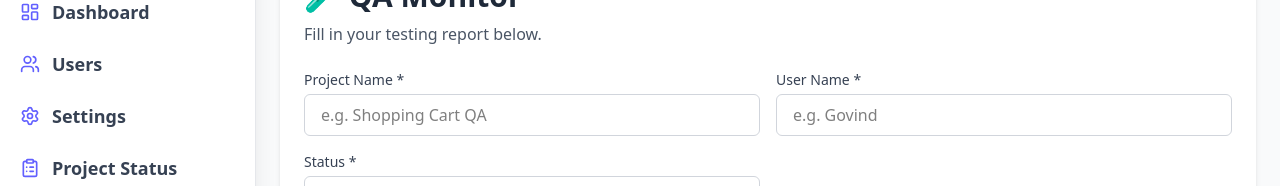
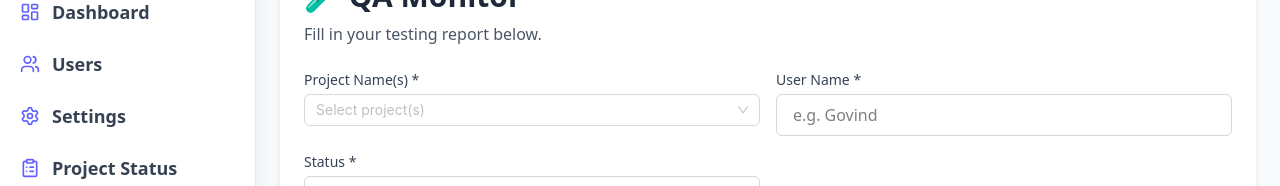
Before and after one commit to govindgb/Qa-Tracker, a Next.js app in the folder qa-tracker/: page /dashboard/check-project-status/add-project in a window 1280 px wide. Shown: the part 134-320 px from the top of the page. Built offline with nearby package versions, Linux system fonts and the light colour scheme.

Commit message:
feat: add ProjectSelector component for multi-project selection

```diff
--- /dev/null
+++ b/qa-tracker/app/components/ui/ProjectSelector.tsx
@@ -0,0 +1,36 @@
+// components/ui/ProjectSelector.tsx
+"use client";
+
+import React from "react";
+import { Select } from "antd";
+import type { SelectProps } from "antd";
+
+const options: SelectProps["options"] = [];
+
+for (let i = 10; i < 36; i++) {
+  options.push({
+    label: i.toString(36) + i,
+    value: i.toString(36) + i,
+  });
+}
+
+interface ProjectSelectorProps {
+  value: string[];
+  onChange: (value: string[]) => void;
+}
+
+const ProjectSelector: React.FC<ProjectSelectorProps> = ({ value, onChange }) => {
+  return (
+    <Select
+      mode="multiple"
+      allowClear
+      style={{ width: "100%" }}
+      placeholder="Select project(s)"
+      value={value}
+      onChange={onChange}
+      options={options}
+    />
+  );
+};
+
+export default ProjectSelector;
--- a/qa-tracker/app/dashboard/check-project-status/add-project/page.tsx
+++ b/qa-tracker/app/dashboard/check-project-status/add-project/page.tsx
@@ -1,9 +1,10 @@
 "use client";
-import React, { useState , useEffect } from "react";
+import React, { useState, useEffect } from "react";
 import { Plus, Trash2 } from "lucide-react";
 import { useReport } from "@/context/ReportContext";
 import { useSearchParams } from "next/navigation";
 import DashboardLayout from "@/app/layouts/DashboardLayout";
+import ProjectSelector from "@/app/components/ui/ProjectSelector";
 
 // Types
 interface Bug {
@@ -14,7 +15,7 @@ interface Bug {
 }
 
 interface FormData {
-  projectName: string;
+  projectNames: string[];
   userName: string;
   feedback: string;
   status: string;
@@ -23,7 +24,7 @@ interface FormData {
 
 const QAMonitorForm: React.FC = () => {
   const [formData, setFormData] = useState<FormData>({
-    projectName: "",
+    projectNames: [],
     userName: "",
     feedback: "",
     status: "pending",
@@ -31,7 +32,7 @@ const QAMonitorForm: React.FC = () => {
   });
 
   const [isSubmitting, setIsSubmitting] = useState(false);
-  const { submitReport, getProjectDetails, updateReport } = useReport(); // ✅ add updateReport
+  const { submitReport, getProjectDetails, updateReport } = useReport();
   const searchParams = useSearchParams();
   const projectId = searchParams.get("id");
 
@@ -46,16 +47,21 @@ const QAMonitorForm: React.FC = () => {
       setLoadError(null);
       try {
         const res = await getProjectDetails(projectId);
-        const data = res?.bug
+        const data = res?.bug;
+
         if (data?.project_name) {
+          const parsedNames = Array.isArray(data.project_name)
+            ? data.project_name
+            : data.project_name.split(",").map((s: string) => s.trim());
+
           setFormData({
-            projectName: data.project_name || "",
+            projectNames: parsedNames,
             userName: data.userName || "",
             feedback: data.feedback || "",
             status: data.status || "pending",
             bugs:
               data.bugDetails?.map((bug: any, index: number) => ({
-                id: Date.now() + index, // Unique ID for form rendering
+                id: Date.now() + index,
                 bugTitle: bug.bugTitle || "",
                 description: bug.description || "",
                 priority: bug.priority || "medium",
@@ -73,37 +79,9 @@ const QAMonitorForm: React.FC = () => {
     fetchProject();
   }, [projectId, getProjectDetails]);
 
-  const handleUpdate = async () => {
-    setIsSubmitting(true);
-    try {
-      await updateReport(projectId as string, {
-        testing_report: {
-          id: projectId,
-          project_name: formData.projectName,
-          userName: formData.userName,
-          feedback: formData.feedback,
-          status: formData.status,
-          bugDetails: formData.bugs.map((b) => ({
-            bugTitle: b.bugTitle,
-            description: b.description,
-            priority: b.priority,
-          })),
-        },
-      });
-
-      alert("Report updated successfully!");
-      // Optionally redirect or reset form
-    } catch (err) {
-      alert("Failed to update report.");
-      console.error("Update error:", err);
-    } finally {
-      setIsSubmitting(false);
-    }
-  };
-
   const handleInputChange = (
     field: keyof Omit<FormData, "bugs">,
-    value: string
+    value: string | string[]
   ) => {
     setFormData((prev) => ({ ...prev, [field]: value }));
   };
@@ -135,7 +113,7 @@ const QAMonitorForm: React.FC = () => {
   };
 
   const isFormValid = () =>
-    formData.projectName.trim() !== "" &&
+    formData.projectNames.length > 0 &&
     formData.userName.trim() !== "" &&
     formData.feedback.trim() !== "" &&
     formData.status.trim() !== "";
@@ -145,7 +123,7 @@ const QAMonitorForm: React.FC = () => {
     try {
       await submitReport({
         testing_report: {
-          project_name: formData.projectName,
+          project_name: formData.projectNames.join(", "),
           userName: formData.userName,
           feedback: formData.feedback,
           status: formData.status,
@@ -159,7 +137,7 @@ const QAMonitorForm: React.FC = () => {
 
       alert("Report submitted successfully!");
       setFormData({
-        projectName: "",
+        projectNames: [],
         userName: "",
         feedback: "",
         status: "pending",
@@ -167,6 +145,33 @@ const QAMonitorForm: React.FC = () => {
       });
     } catch (err) {
       alert("Failed to submit report.");
+    } finally {
+      setIsSubmitting(false);
+    }
+  };
+
+  const handleUpdate = async () => {
+    setIsSubmitting(true);
+    try {
+      await updateReport(projectId as string, {
+        testing_report: {
+          id: projectId,
+          project_name: formData.projectNames.join(", "),
+          userName: formData.userName,
+          feedback: formData.feedback,
+          status: formData.status,
+          bugDetails: formData.bugs.map((b) => ({
+            bugTitle: b.bugTitle,
+            description: b.description,
+            priority: b.priority,
+          })),
+        },
+      });
+
+      alert("Report updated successfully!");
+    } catch (err) {
+      alert("Failed to update report.");
+      console.error("Update error:", err);
     } finally {
       setIsSubmitting(false);
     }
@@ -181,16 +186,14 @@ const QAMonitorForm: React.FC = () => {
         <div className="grid md:grid-cols-2 gap-4 mb-6">
           <div>
             <label className="block text-sm font-medium mb-1 text-gray-700">
-            Project Name *
+              Project Name(s) *
             </label>
-          <input
-            type="text"
-            value={formData.projectName}
-            onChange={(e) => handleInputChange("projectName", e.target.value)}
-            className="w-full px-4 py-2 border border-gray-300 rounded-md focus:ring focus:ring-blue-200"
-            placeholder="e.g. Shopping Cart QA"
+            <ProjectSelector
+              value={formData.projectNames}
+              onChange={(val) => handleInputChange("projectNames", val)}
             />
           </div>
+
           <div>
             <label className="block text-sm font-medium mb-1 text-gray-700">
               User Name *
@@ -203,6 +206,7 @@ const QAMonitorForm: React.FC = () => {
               placeholder="e.g. Govind"
             />
           </div>
+
           <div>
             <label className="block text-sm font-medium mb-1 text-gray-700">
               Status *
@@ -323,7 +327,7 @@ const QAMonitorForm: React.FC = () => {
             type="button"
             onClick={() =>
               setFormData({
-              projectName: "",
+                projectNames: [],
                 userName: "",
                 feedback: "",
                 status: "pending",
@@ -348,7 +352,6 @@ const QAMonitorForm: React.FC = () => {
               ? "Update Report"
               : "Submit Report"}
           </button>
-
         </div>
       </div>
     </DashboardLayout>
```
Lines whose indentation alone changed are shown as unchanged.
